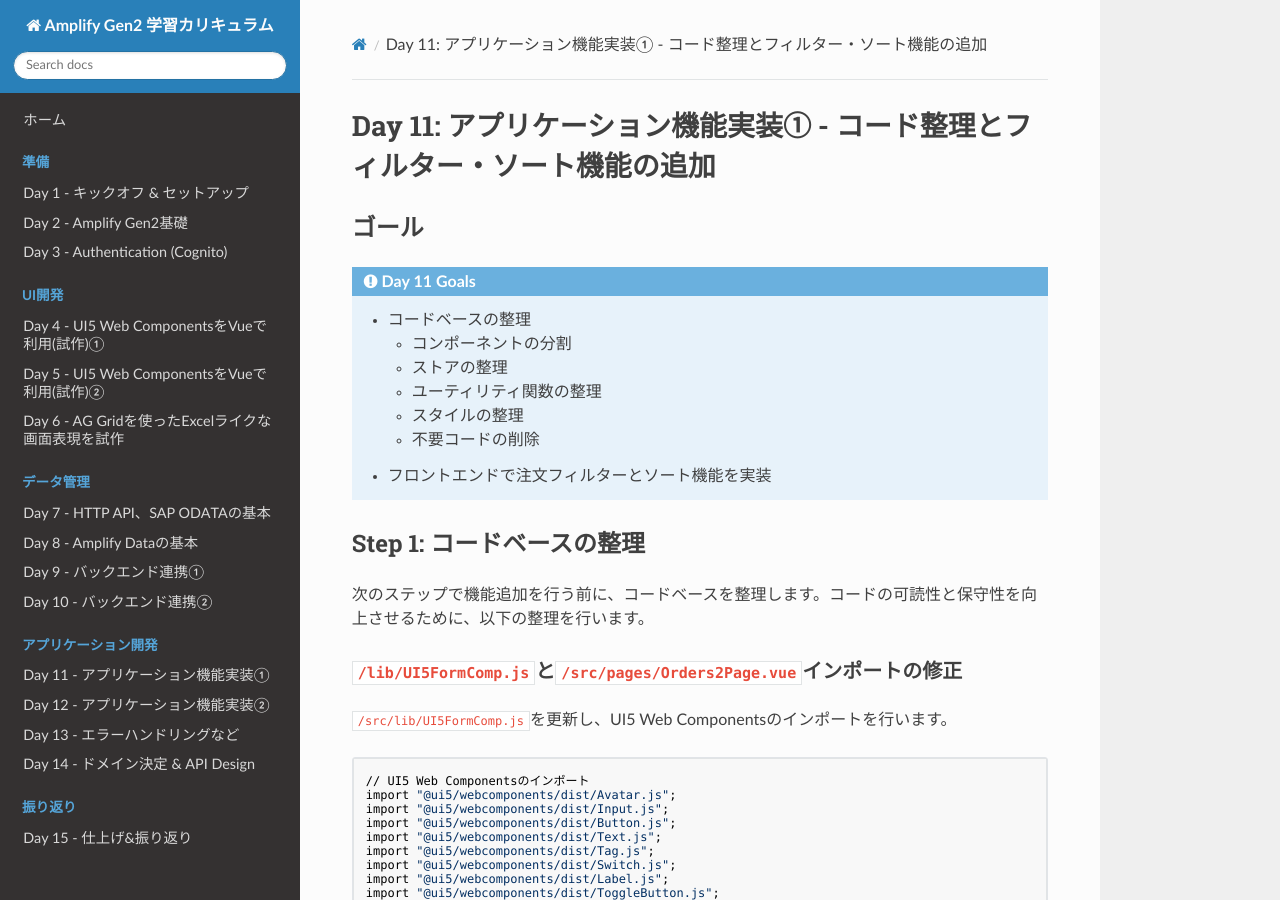
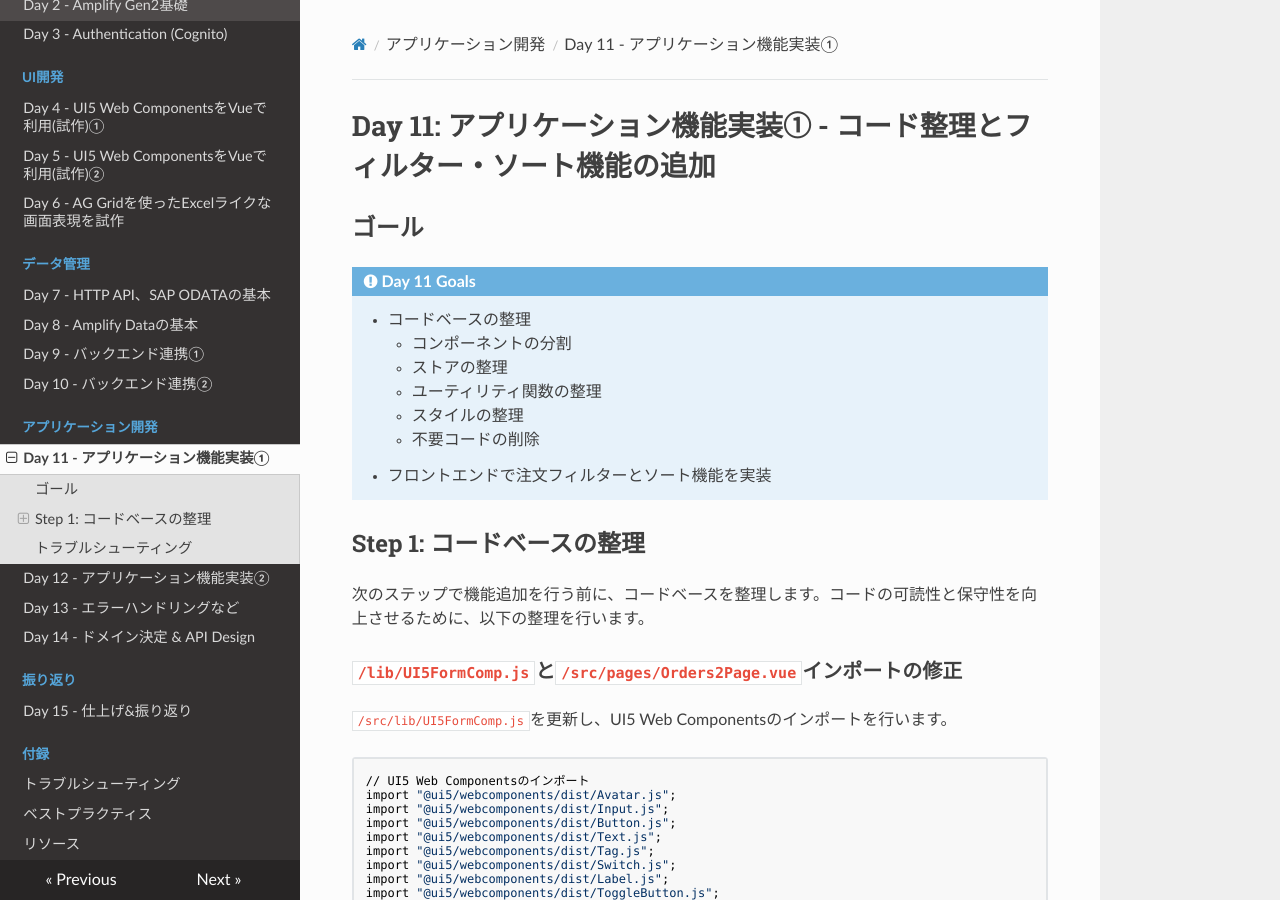
Before and after one commit to ET-n-pan/amplify-curriculum, an MkDocs documentation site: the page built from docs/application/day11-application-implementation-1.md, in a window 1280 px wide and 900 px high. Built offline with MkDocs 1.6.1, drawn with Linux system fonts in a browser that asks for light colours; nearby versions of some CDN libraries; part of the change alters nothing that is shown.

Commit message:
fix mkdocs.yml

```diff
--- a/mkdocs.yml
+++ b/mkdocs.yml
@@ -28,8 +28,8 @@ nav:
     - Day 9 - バックエンド連携①: data-management/day09-backend-integration-1.md
     - Day 10 - バックエンド連携②: data-management/day10-backend-integration-2.md
   - アプリケーション開発:
-    - Day 11 - アプリケーション機能実装①: application/day11-frontend-implementation-1.md
-    - Day 12 - アプリケーション機能実装②: application/day12-frontend-implementation-2.md
+    - Day 11 - アプリケーション機能実装①: application/day11-application-implementation-1.md
+    - Day 12 - アプリケーション機能実装②: application/day12-application-implementation-2.md
     - Day 13 - エラーハンドリングなど: application/day13-error-handling.md
     - Day 14 - ドメイン決定 & API Design: application/day14-domain-api-design.md
   - 振り返り:
```
